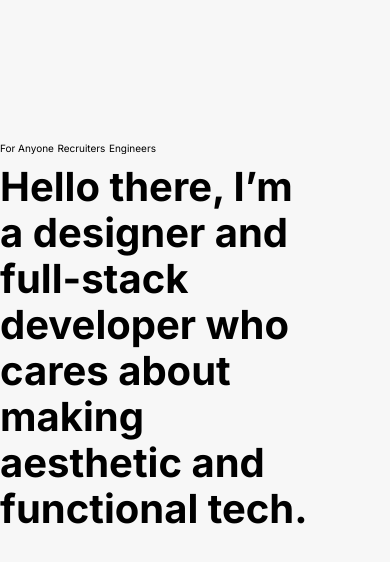
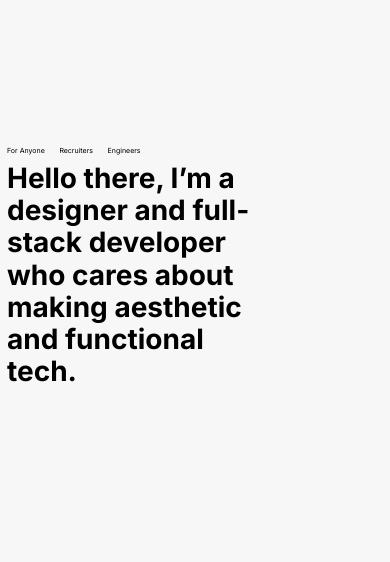
Before and after one commit to wajeff/portfolio-website, a React (Vite) app: page / in a window 390 px wide. Shown: the top 562 px of the page. Built offline with nearby package versions, Linux system fonts and the light colour scheme.

Commit message:
Responsiveness
Added 450px media queries to:
Hero
App

Created MobileNav component

```diff
--- a/src/App.css
+++ b/src/App.css
@@ -11,3 +11,8 @@
         font-size: 10px;
     }
 }
+@media (max-width: 450px) {
+    * {
+        font-size: 7px;
+    }
+}
--- a/src/App.jsx
+++ b/src/App.jsx
@@ -8,12 +8,13 @@ import 'normalize.css';
 
 import Nav from './components/Nav/Nav'
 import Hero from './components/Hero/Hero'
+import MobileNav from './components/MobileNav/MobileNav';
 
 function App() {
 
   return (
     <>
-
+      <MobileNav/>
       <Nav/>
       <Hero/>
 
--- a/src/components/Hero/Hero.module.css
+++ b/src/components/Hero/Hero.module.css
@@ -27,7 +27,23 @@
 }
 @media (max-width: 873px) {
     .hero{
-        padding-right:0;
+        padding-left:1rem;
         width: 100vw;
+        margin-top:20rem;
+    }
+    .hero__list{
+        width: 60%;
     }
 }
+
+@media (max-width: 450px) {
+    .hero{
+        padding-left:1rem;
+        margin-right:4rem;
+        width: 100vw;
+        margin-top:20rem;
+    }
+    .hero__list{
+        width:40%;
+    }
+}
--- /dev/null
+++ b/src/components/MobileNav/MobileNav.jsx
@@ -0,0 +1,11 @@
+import styles from './MobileNav.module.css'
+
+const MobileNav = () => {
+  return (
+    <nav className={styles.mobilenav}>
+
+    </nav>
+  )
+}
+
+export default MobileNav
--- /dev/null
+++ b/src/components/MobileNav/MobileNav.module.css
@@ -0,0 +1,7 @@
+@media (max-width: 873px) {
+
+}
+
+.mobilenav{
+    display:none;
+}
```
